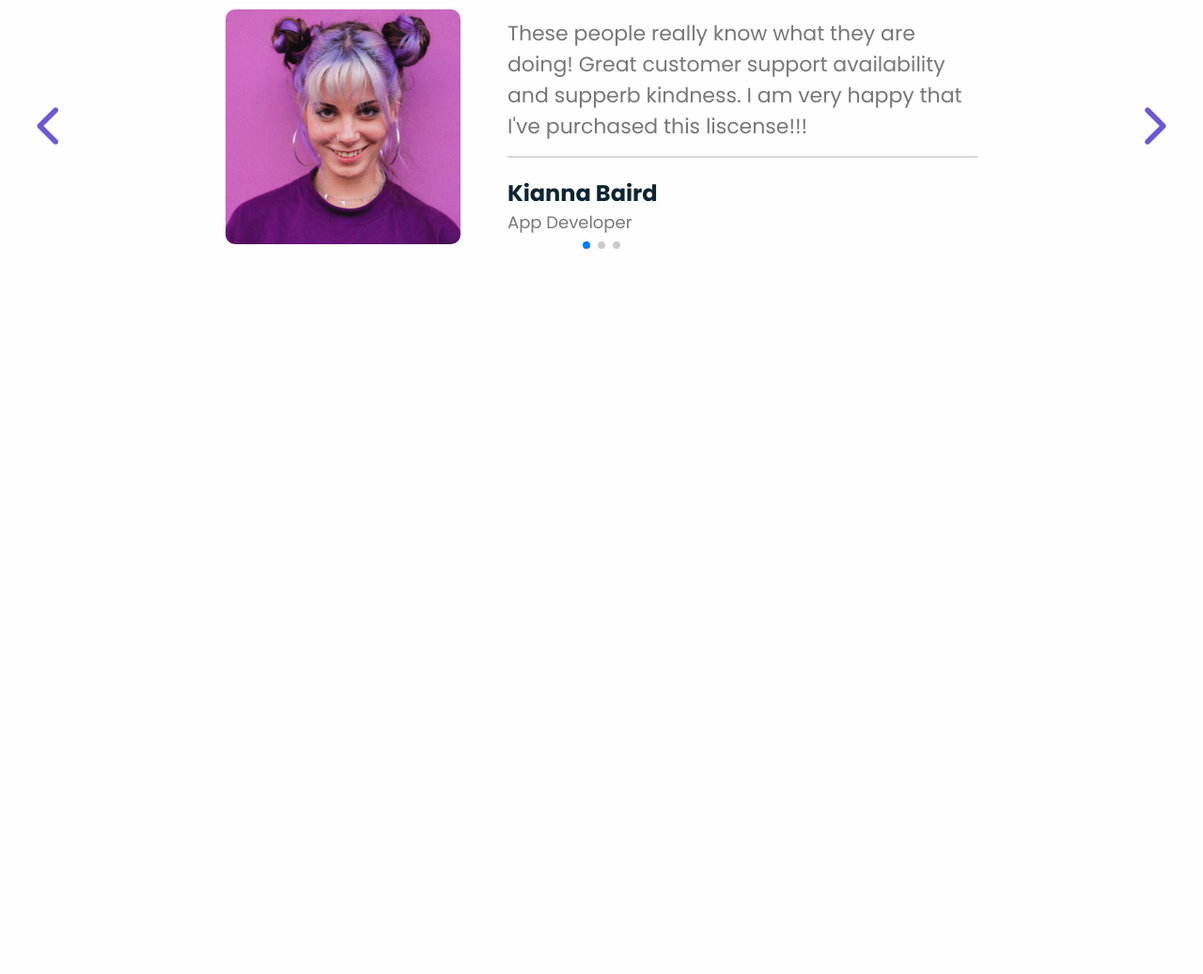
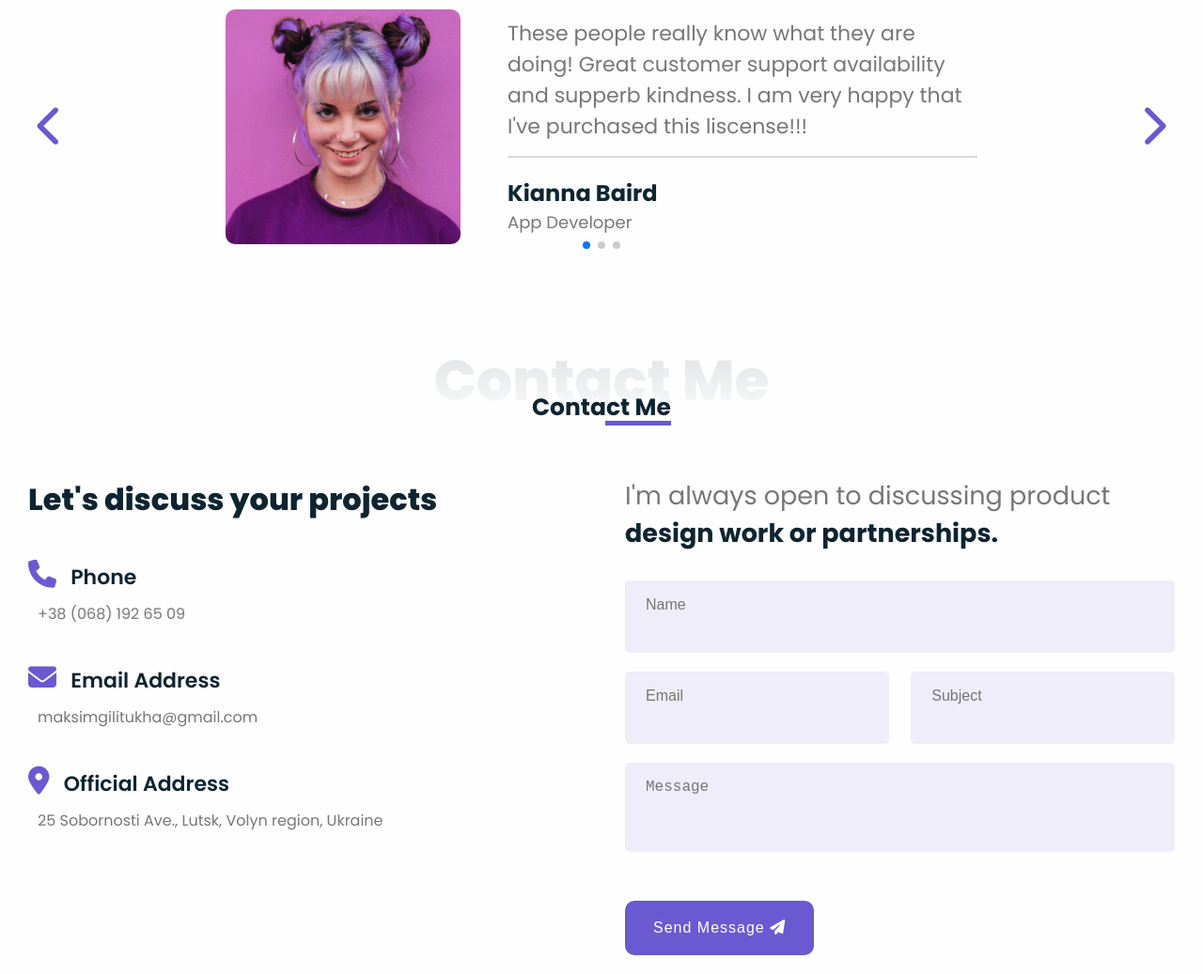
Before and after one commit to makss-gil/site-portfolio, a plain HTML site: page index.html in a window 1280 px wide. Shown: the part 5013-6050 px from the top of the page at 94% size. Before the commit the page ends 5313 px from the top, so only its background shows below. Drawn offline with Linux system fonts and the light colour scheme.

Commit message:
finish contactme start footer

```diff
--- a/css/main.css
+++ b/css/main.css
@@ -955,3 +955,130 @@ a.nav-link {
 }
 
 /* ===== end OUR CLIENTS section ===== */
+
+/* ===== CONTACT ME section ===== */
+
+.contact-wrapper{
+    display: flex;
+    justify-content: space-between;
+    width: 100%;
+    gap: 50px;
+}
+
+.contact-left{
+    min-width: 418px;
+    width: 100%;
+}
+
+.contact-list li{
+    margin-bottom: 40px;
+
+}
+
+.contact-left h2{
+    font-size: 32px;
+    font-weight: 800;
+    margin-bottom: 40px;
+}
+
+.contact-list h3{
+    font-size: 22px;
+    font-weight: 600;
+    margin-bottom: 10px;
+
+}
+
+.contact-list h3 i{
+    color: var(--second-color);
+    font-size: 30px;
+    margin-right: 10px;
+}
+
+.contact-list span{
+    color: var(--third-color);
+    margin-left: 10px;
+
+}
+
+.contact-list a{
+    color: var(--third-color);
+
+}
+
+.contact-right{
+    min-width: 536px;
+    width: 100%;
+
+}
+
+.contact-right p {
+    font-size: 27px;
+    margin-bottom: 30px;
+    color: var(--third-color);
+}
+
+.contact-right p span {
+    display: block;
+    font-weight: 700;
+    color: var(--first-color);
+
+}
+
+.contact-form input,
+.contact-form textarea{
+    border: 2px solid transparent;
+    outline: none;
+    margin-bottom: 20px;
+    padding: 15px 40px 40px 20px;
+    border-radius: 5px;
+    color: var(--first-color);
+    background: var(--bg-transparent-color-02);
+    font-size: var(--normal-font-size);
+    transition: .3s linear;
+}
+
+.contact-form input:focus,
+.contact-form textarea:focus,
+.contact-form input:active,
+.contact-form textarea:active{
+    border: 2px solid #614fd0;
+}
+
+.contact-form textarea{
+    width: 100%;
+    resize: none;
+}
+
+.first-row input{
+    width: 100%;
+}
+
+.second-row{
+    display: flex;
+    justify-content: space-between;
+}
+
+.second-row input{
+    width: 48%;
+}
+
+
+
+
+
+
+
+
+/* .second-row {
+    display: flex;          /* Розміщення інпутів у ряд */
+          /* Відстань між інпутами */
+
+
+/* .second-row input {
+    width: 100%;
+    flex: 1;                /* Ділити доступний простір порівну */
+
+
+
+
+/* ===== end CONTACT ME section ===== */
--- a/index.html
+++ b/index.html
@@ -584,6 +584,52 @@
             </div>
         </section>
         <!-- ===== end OUR CLIENTS section ===== -->
+        <!-- ===== CONTACT section ===== -->
+        <section class="contact section" id="contact">
+            <div class="container flex-center">
+                <h2 class="inner-title">Contact Me</h2>
+                <h3 class="inner-second-title">Contact Me</h3>
+                <div class="contact-wrapper">
+                    <div class="contact-left">
+                        <h2>Let's discuss your projects</h2>
+                        <ul class="contact-list">
+                            <li>
+                                <h3><i class="fa-solid fa-phone"></i> Phone</h3>
+                                <span><a href="tel:+380681926509">+38 (068) 192 65 09</a></span>
+                            </li>
+                            <li>
+                                <h3><i class="fa-solid fa-envelope"></i> Email Address</h3>
+                                <span><a href="mailto:maksimgilitukha@gmail.com">maksimgilitukha@gmail.com</a></span>
+                            </li>
+                            <li>
+                                <h3><i class="fa-solid fa-location-dot"></i> Official Address</h3>
+                                <span><a href="">25 Sobornosti Ave., Lutsk, Volyn region, Ukraine</a></span>
+                            </li>
+                        </ul>
+                    </div>
+                    <div class="contact-right">
+                        <p>I'm always open to discussing product <span>design work or partnerships.</span></p>
+                        <form action="" class="form contact-form">
+                            <div class="first-row">
+                                <input placeholder="Name" type="text">
+                            </div>
+                            <div class="second-row">
+                                <input placeholder="Email" type="email">
+                                <input placeholder="Subject" type="text">
+                            </div>
+                            <div class="third-row">
+                                <textarea placeholder="Message"></textarea>
+                            </div>
+                            <button class="contact-btn inner-info-link" type="submit">
+                                Send Message
+                                <i class="fa-solid fa-paper-plane"></i>
+                            </button>
+                        </form>
+                    </div>
+                </div>
+            </div>
+        </section>
+        <!-- ===== end CONTACT section ===== -->
 
 
     </main>
```
